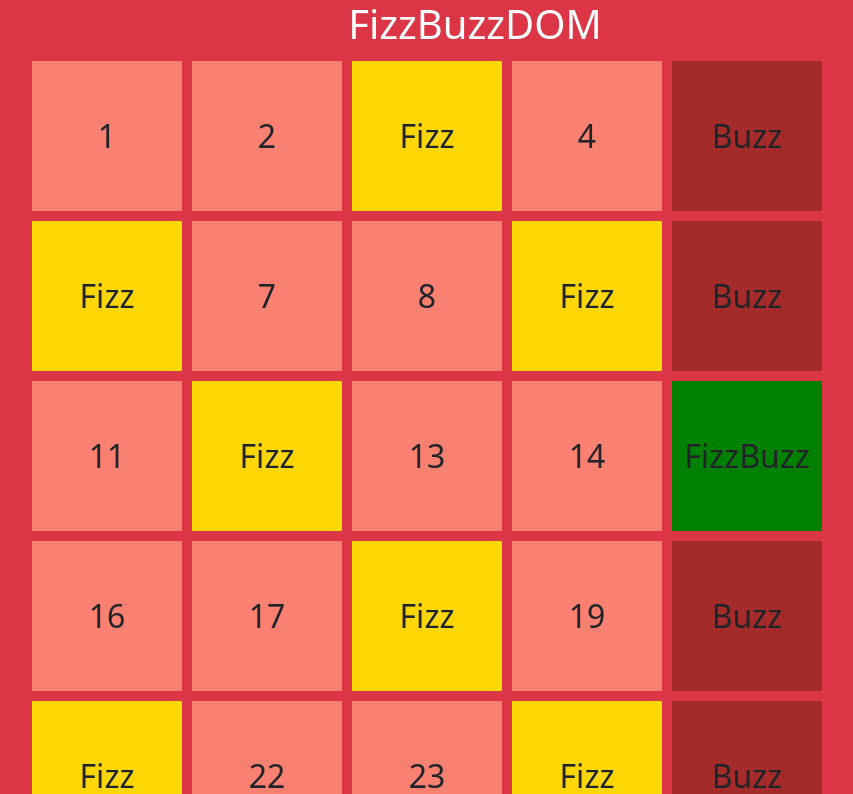
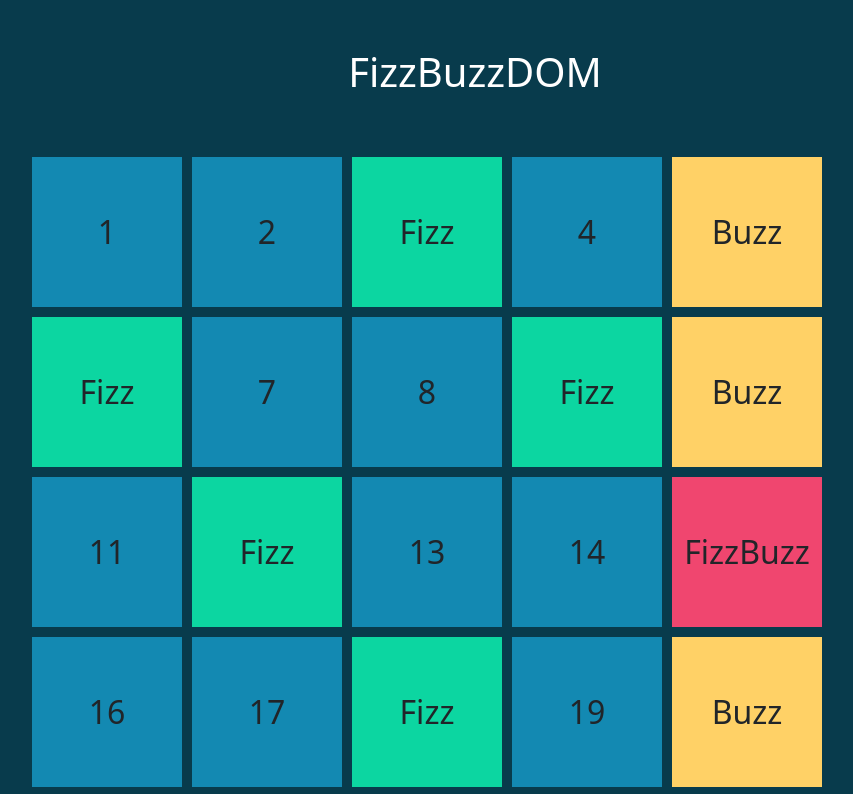
Before and after one commit to AngelicoDaniel/js-fizzbuzz, a plain HTML site: page index.html in a window 1280 px wide. Shown: the top 794 px of the page, without its empty margins (165-1018 px from the left). Drawn offline with nearby package versions, Linux system fonts and the light colour scheme.

Commit message:
last commit

```diff
--- a/assets/css/style.css
+++ b/assets/css/style.css
@@ -1,45 +1,50 @@
+body{
+    background-color: #083B4C;
+}
+
 div {
     display: flex;
     flex-wrap: wrap;
     width: 70%;
     margin: auto;
+
 }
 
 .box{
     width: 150px;
     height: 150px;
     margin: 2px solid black;
-    background-color: salmon;
     margin: 5px;
+    background-color: #1389B2;
     align-items: center;
     justify-content: center;
 
 }
 
-.box-blue{
+.box-fizz{
     width: 150px;
     height: 150px;
     margin: 5px;
     align-items: center;
     justify-content: center;
-    background-color: gold;
+    background-color: #0CD6A1;
 
 }
 
-.box-green{
+.box-buzz{
     width: 150px;
     height: 150px;
     margin: 5px;
     align-items: center;
     justify-content: center;
-    background-color: brown;
+    background-color: #FFD166;
 }
 
-.box-red{
+.box-fizzbuzz{
     width: 150px;
     height: 150px;
     margin: 5px;
     align-items: center;
     justify-content: center;
-    background-color: green;
+    background-color: #F0466F;
 }
--- a/assets/main.js
+++ b/assets/main.js
@@ -1,16 +1,24 @@
-let FizzBuzz = document.getElementById('fizzbuzz')
+let FizzBuzz = document.getElementById('fizzbuzz');
+let number = document.createElement('div');
+
+
+
+//FizzBuzz.append(number);
 
 for (let i = 1; i <= 100; i++) {
-    let box;
+
     if ( i % 3 === 0 && i % 5 === 0){
-        box = `<div class="box-red">FizzBuzz </div>`
+        box = `<div class="box-fizzbuzz">FizzBuzz</div>`
         console.log('FizzBuzz')
+
     } else if ( i  % 3 === 0){
-        box = `<div class="box-blue"> Fizz </div>`
+        box = `<div class="box-fizz"> Fizz </div>`
         console.log('Fizz')
+
     } else if ( i % 5 === 0) {
-        box = `<div class="box-green"> Buzz </div>`
+        box = `<div class="box-buzz"> Buzz </div>`
         console.log('Buzz')
+
     } else {
         console.log(i)
         box = `<div class="box"> ${i} </div>`
--- a/index.html
+++ b/index.html
@@ -7,9 +7,9 @@
     <link href="https://cdn.jsdelivr.net/npm/bootstrap@5.2.2/dist/css/bootstrap.min.css" rel="stylesheet" integrity="sha384-Zenh87qX5JnK2Jl0vWa8Ck2rdkQ2Bzep5IDxbcnCeuOxjzrPF/et3URy9Bv1WTRi" crossorigin="anonymous">
     <link rel="stylesheet" href="assets/css/style.css">
   </head>
-  <body class="fs-2 bg-danger">
+  <body class="fs-2">
 
-    <h1 class="text-white text-center">FizzBuzzDOM</h1>
+    <h1 class="text-white text-center p-5 fs-1">FizzBuzzDOM</h1>
 
     <div id="fizzbuzz"></div>
 
```
